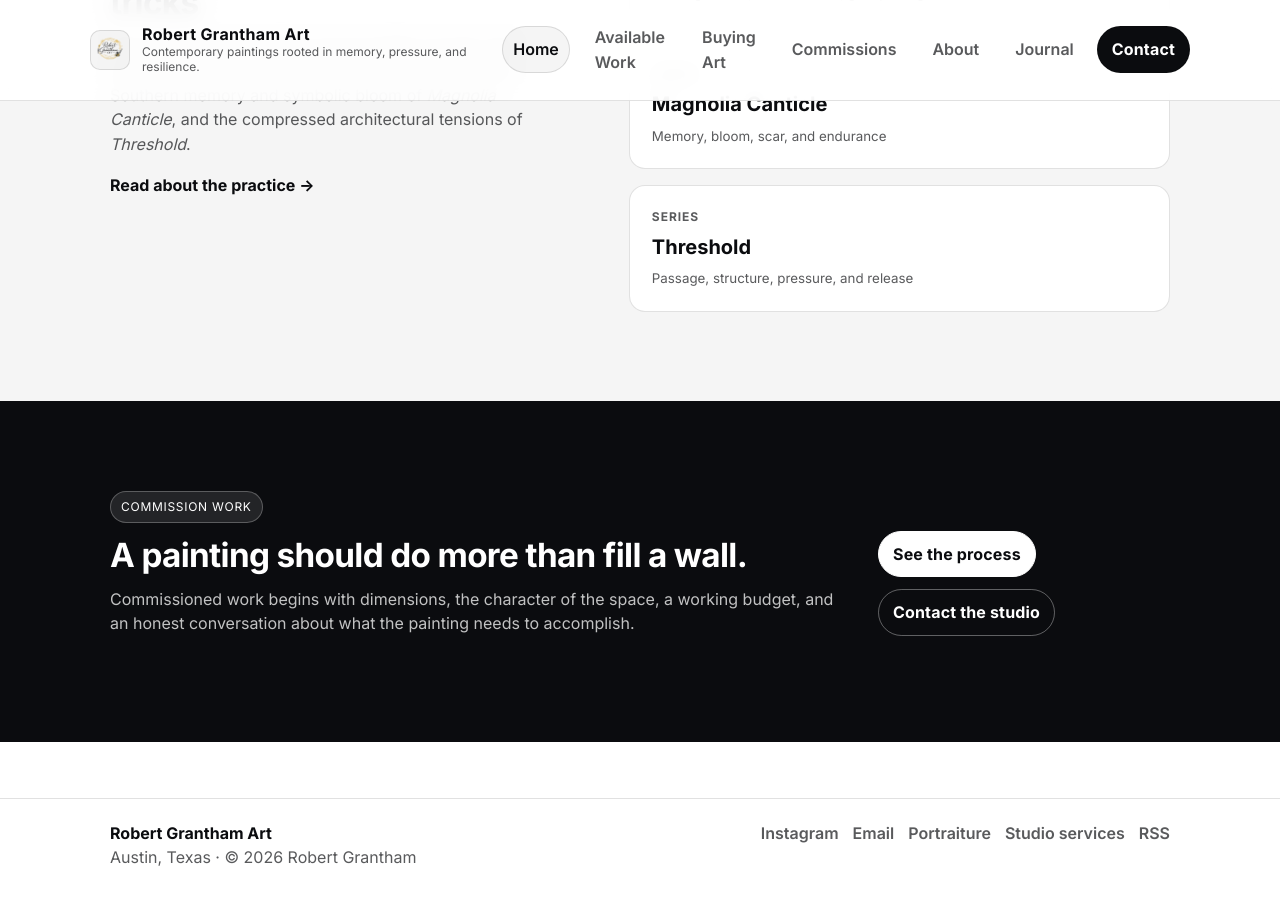
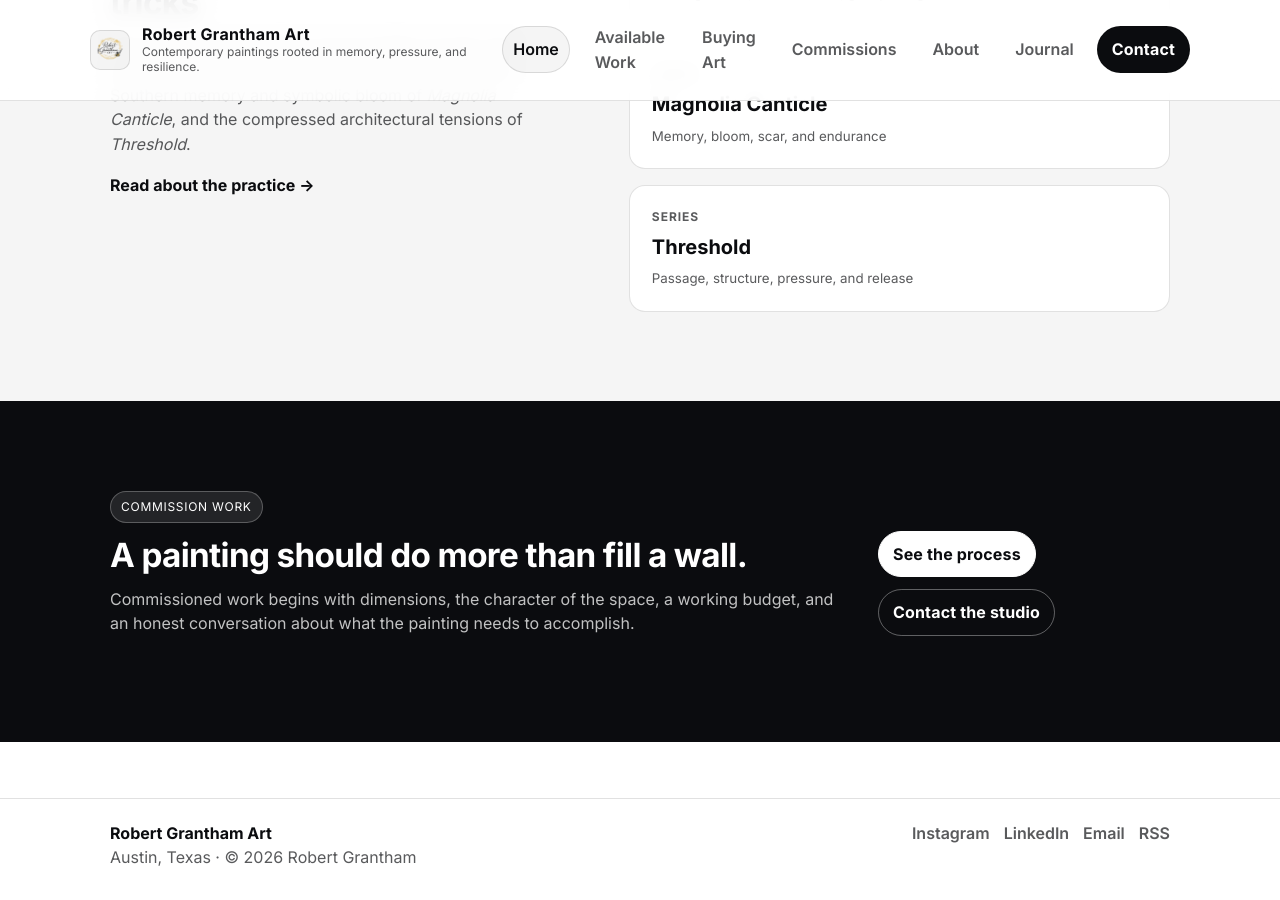
Before and after one commit to rgrantham82/rgrantham82.github.io, a Jekyll site: the page built from index.html, in a window 1280 px wide and 900 px high, scrolled down 2745 px. Built offline with Jekyll 4.4.1, drawn with Linux system fonts in a browser that asks for light colours; some of the changed lines change nothing that is shown.

Commit message:
Add files via upload

```diff
--- a/_layouts/default.html
+++ b/_layouts/default.html
@@ -18,6 +18,15 @@
     {% assign social_title = page.social_title | default: page.title | default: site.title %}
     {% assign social_desc = page.social_description | default: page.description | default: site.description %}
     {% assign social_img = page.og_image | default: page.image | default: site.og_image | default: site.logo %}
+    {%- comment -%}
+      Alt text defaulted to "… — painting by Robert Grantham", which is true of an
+      artwork page and false of a services or trade page. Let a page override it.
+    {%- endcomment -%}
+    {% if page.og_image_alt %}
+      {% assign social_img_alt = page.og_image_alt %}
+    {% else %}
+      {% assign social_img_alt = social_title | append: ' — painting by Robert Grantham' %}
+    {% endif %}
     <meta property="og:type" content="{% if page.layout == 'post' %}article{% else %}website{% endif %}">
     <meta property="og:site_name" content="{{ site.title }}">
     <meta property="og:title" content="{{ social_title | escape }}">
@@ -33,9 +42,9 @@
     <meta property="og:image:width" content="1200">
     <meta property="og:image:height" content="630">
     {% endif %}
-    <meta property="og:image:alt" content="{{ social_title | escape }} — painting by Robert Grantham">
+    <meta property="og:image:alt" content="{{ social_img_alt | escape }}">
     <meta name="twitter:image" content="{{ social_img | absolute_url }}">
-    <meta name="twitter:image:alt" content="{{ social_title | escape }} — painting by Robert Grantham">
+    <meta name="twitter:image:alt" content="{{ social_img_alt | escape }}">
     {% if site.twitter_username and site.twitter_username != blank %}
       <meta name="twitter:site" content="@{{ site.twitter_username }}">
     {% endif %}
@@ -51,6 +60,21 @@
     <link rel="apple-touch-icon" sizes="180x180" href="{{ site.apple_touch_icon | relative_url }}">
 
     {% include structured-data.html %}
+
+    {%- comment -%}
+      `google_analytics` has been sitting in _config.yml with no tag to fire it.
+      Gated on the production environment so local `jekyll serve` runs stay out
+      of the numbers. GitHub Pages builds as production by default.
+    {%- endcomment -%}
+    {% if jekyll.environment == 'production' and site.google_analytics %}
+    <script async src="https://www.googletagmanager.com/gtag/js?id={{ site.google_analytics }}"></script>
+    <script>
+      window.dataLayer = window.dataLayer || [];
+      function gtag(){ dataLayer.push(arguments); }
+      gtag('js', new Date());
+      gtag('config', '{{ site.google_analytics }}');
+    </script>
+    {% endif %}
 
     <script>document.documentElement.classList.remove('no-js');</script>
   </head>
@@ -99,9 +123,15 @@
         </div>
         <ul class="social">
           {% if site.instagram_username %}<li><a href="https://instagram.com/{{ site.instagram_username }}" rel="me">Instagram</a></li>{% endif %}
+          {% if site.linkedin_username %}<li><a href="https://www.linkedin.com/in/{{ site.linkedin_username }}" rel="me">LinkedIn</a></li>{% endif %}
           {% if site.email %}<li><a href="mailto:{{ site.email }}">Email</a></li>{% endif %}
-          <li><a href="{{ '/portraiture.html' | relative_url }}">Portraiture</a></li>
-          <li><a href="{{ '/services.html' | relative_url }}">Studio services</a></li>
+          {%- comment -%}
+            Portraiture and Studio services were hardcoded here. They now come
+            from site.nav.secondary in _config.yml, alongside Trade & Corporate.
+          {%- endcomment -%}
+          {% for item in site.nav.secondary %}
+            <li><a href="{{ item.url | relative_url }}"{% if page.url == item.url %} aria-current="page"{% endif %}>{{ item.title }}</a></li>
+          {% endfor %}
           <li><a href="{{ '/feed.xml' | relative_url }}">RSS</a></li>
         </ul>
       </div>
```
